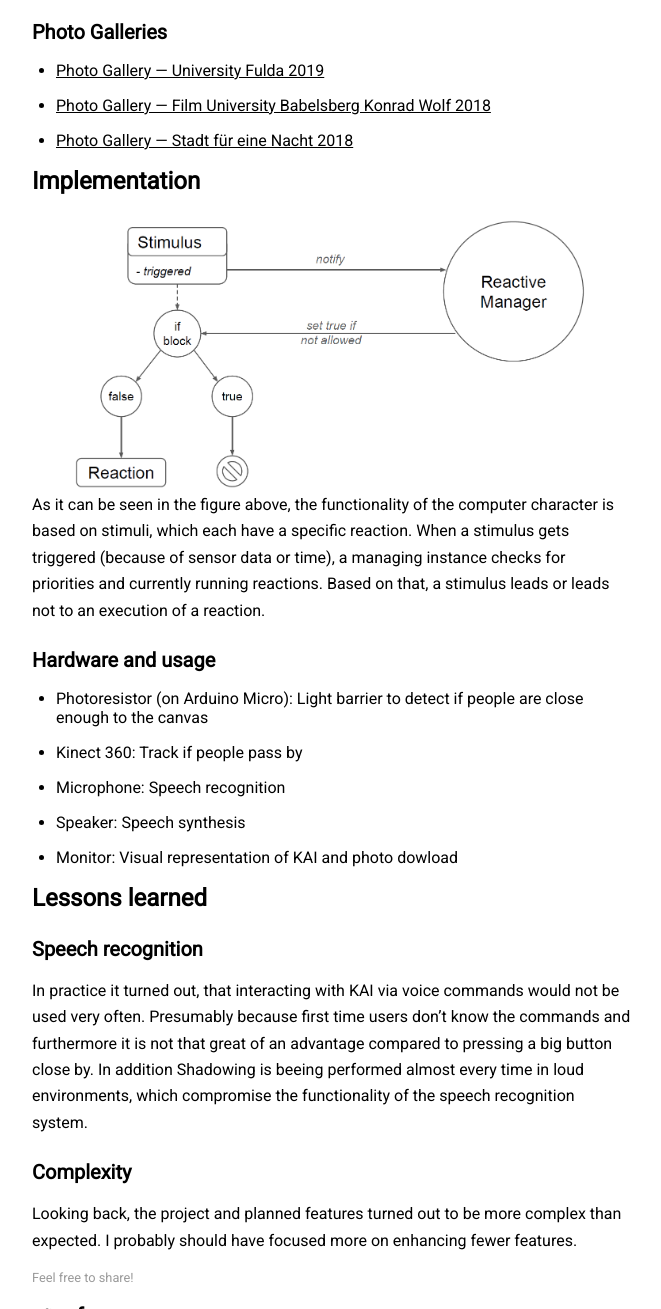
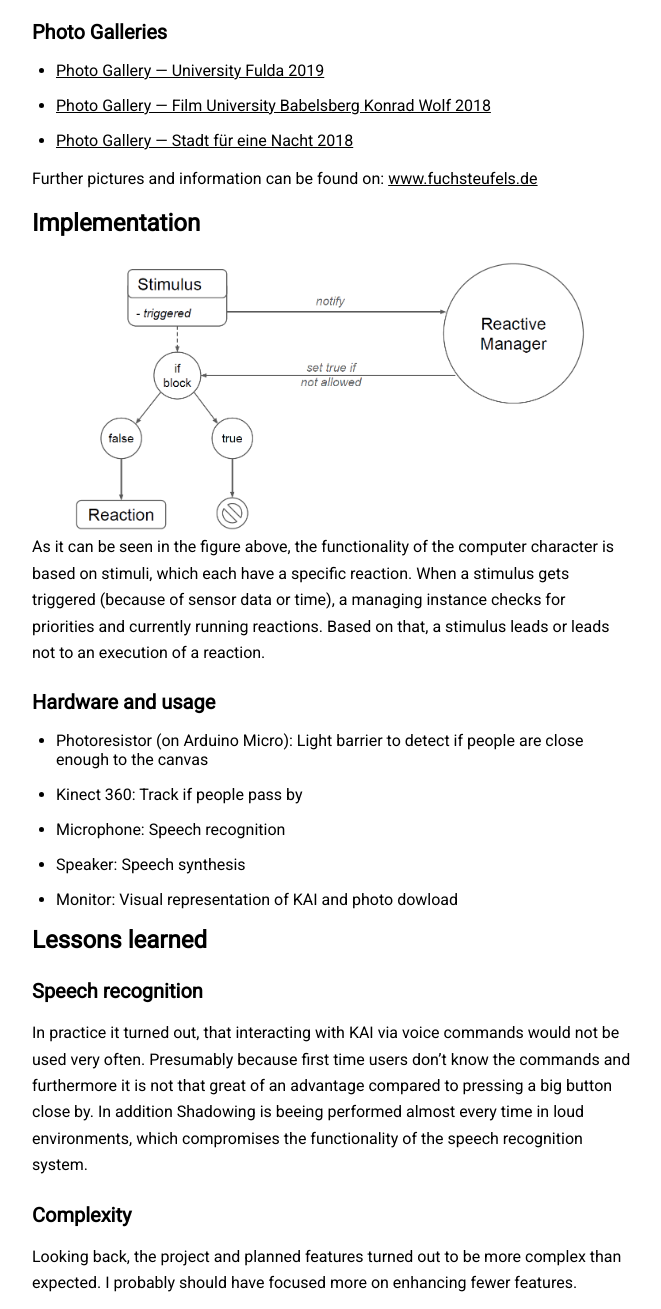
Before and after one commit to ctechfilmuniversity/ctechfilmuniversity.github.io, a Jekyll site: the page built from _posts/projects/2020-03-23-shadowing.md, in a window 1280 px wide and 1400 px high, scrolled down 1493 px, cut to the strip 91-1400 px from the top of the window. Shown: the whole strip, without its empty margins (308-969 px from the left). Built offline with Jekyll 4.4.1, drawn with Linux system fonts in a browser that asks for light colours; nearby versions of some CDN libraries.

Commit message:
Automated content creation push

```diff
--- a/_posts/projects/2020-03-23-shadowing.md
+++ b/_posts/projects/2020-03-23-shadowing.md
@@ -31,6 +31,8 @@ KAI
 * [Photo Gallery — Film University Babelsberg Konrad Wolf 2018](https://shadowing-filmuni18.fuchsteufels.de/)
 * [Photo Gallery — Stadt für eine Nacht 2018](https://shadowing-sfen18.fuchsteufels.de/)
 
+Further pictures and information can be found on: [www.fuchsteufels.de](https://fuchsteufels.de/)
+
 ## Implementation
 ![implementation_traber](/assets/img/projects/2020-03-23-shadowing/impl.png)
 As it can be seen in the figure above, the functionality of the computer character is based on stimuli, which each have a specific reaction. When a stimulus gets triggered (because of sensor data or time), a managing instance checks for priorities and currently running reactions. Based on that, a stimulus leads or leads not to an execution of a reaction.
@@ -44,7 +46,7 @@ As it can be seen in the figure above, the functionality of the computer charact
 
 ## Lessons learned
 ### Speech recognition
-In practice it turned out, that interacting with KAI via voice commands would not be used very often. Presumably because first time users don't know the commands and furthermore it is not that great of an advantage compared to pressing a big button close by. In addition Shadowing is beeing performed almost every time in loud environments, which compromise the functionality of the speech recognition system.
+In practice it turned out, that interacting with KAI via voice commands would not be used very often. Presumably because first time users don't know the commands and furthermore it is not that great of an advantage compared to pressing a big button close by. In addition Shadowing is beeing performed almost every time in loud environments, which compromises the functionality of the speech recognition system.
 
 ### Complexity
 Looking back, the project and planned features turned out to be more complex than expected. I probably should have focused more on enhancing fewer features.
```
